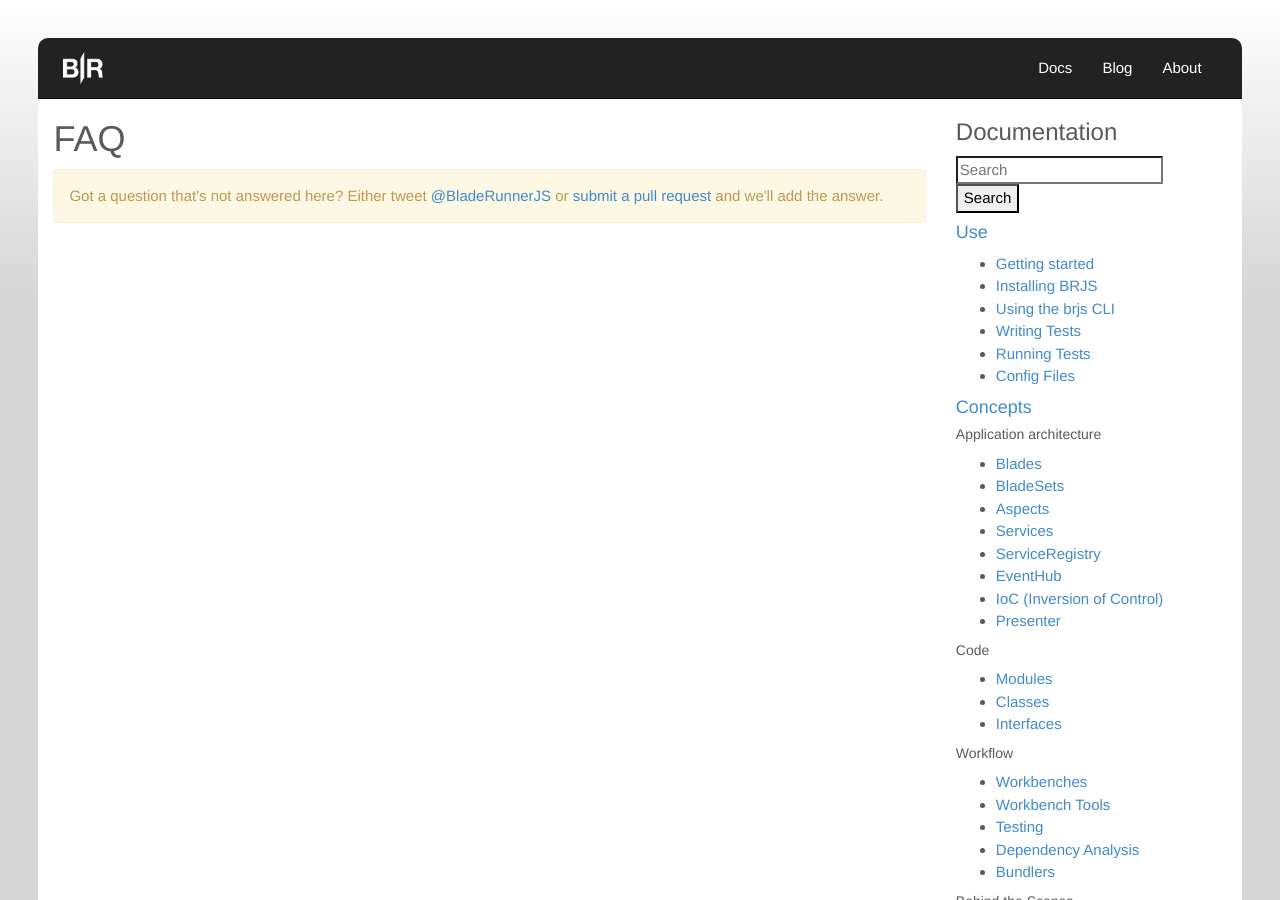
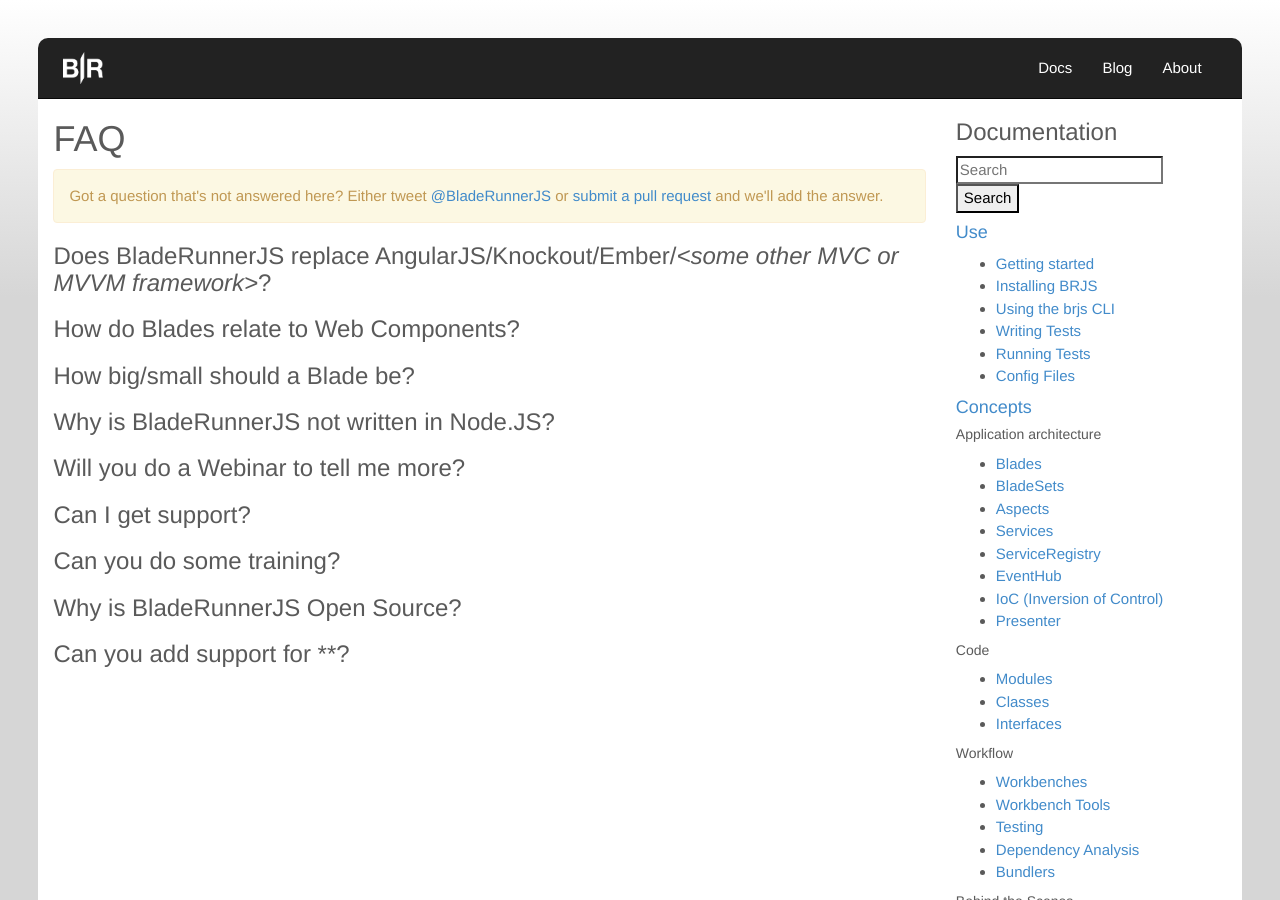
Before and after one commit to BladeRunnerJS/brjs-site, a Jekyll site: the page built from docs/faq.md, in a window 1280 px wide and 900 px high. Built offline with Jekyll 4.4.1, drawn with Linux system fonts in a browser that asks for light colours; nearby versions of some CDN libraries; Markdown is read by kramdown in place of the engine named in the settings.

Commit message:
adding basic FAQ page

```diff
--- a/docs/faq.md
+++ b/docs/faq.md
@@ -10,3 +10,21 @@
         Got a question that's not answered here? Either tweet <a href="//twitter.com/bladerunnerjs">@BladeRunnerJS</a> or <a href="//github.com/BladeRunnerJS/brjs-site">submit a pull request</a> and we'll add the answer.
     </p>
 </div>
+
+### Does BladeRunnerJS replace AngularJS/Knockout/Ember/*\<some other MVC or MVVM framework\>*?
+
+### How do Blades relate to Web Components?
+
+### How big/small should a Blade be?
+
+### Why is BladeRunnerJS not written in Node.JS?
+
+### Will you do a Webinar to tell me more?
+
+### Can I get support?
+
+### Can you do some training?
+
+### Why is BladeRunnerJS Open Source?
+
+### Can you add support for *<insert-cool-new-feature>*?
```
